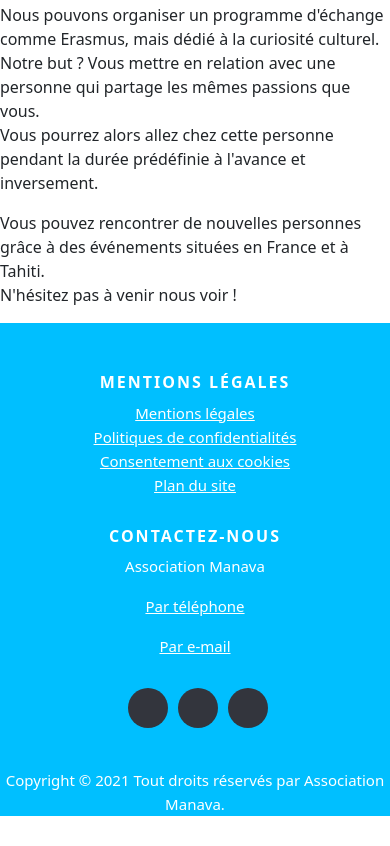
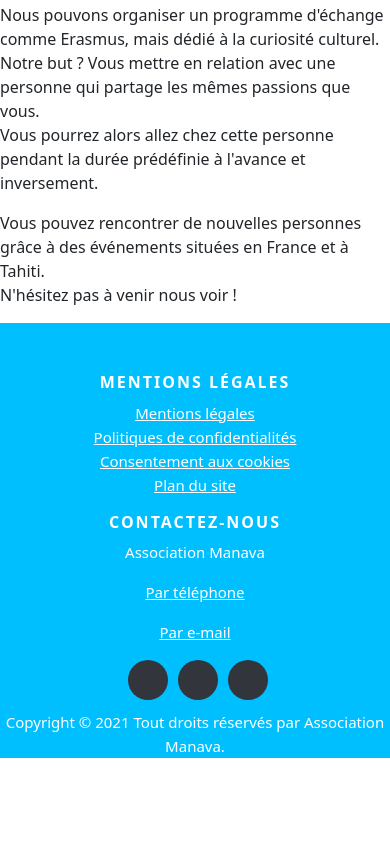
Before and after one commit to Aurelie-dana/Manava, a plain HTML site: page index.html in a window 390 px wide. Shown: the part 581-1427 px from the top of the page. After the commit the page ends 1339 px from the top, so only its background shows below. Drawn offline with nearby package versions, Linux system fonts and the light colour scheme.

Commit message:
Change footer

```diff
--- a/style.css
+++ b/style.css
@@ -10,7 +10,7 @@
 .site-footer
 {
   background-color: #00BFFF;
-  padding:45px 0 20px;
+  padding:45px 2px 20px;
   font-size:15px;
   line-height:24px;
   color:#fff;
@@ -22,7 +22,7 @@
 }
 .site-footer hr.small
 {
-  margin:20px 0
+  margin:20px 0;
 }
 .site-footer h6
 {
@@ -86,10 +86,10 @@
 {
   .site-footer [class^=col-]
   {
-    margin-bottom:30px
+    margin-left: 0px;
   }
 }
-@media (max-width:767px)
+@media (max-width:768px)
 {
   .site-footer
   {
@@ -130,9 +130,6 @@
   text-align:center;
   margin-right:8px;
   border-radius:100%;
-  -webkit-transition:all .2s linear;
-  -o-transition:all .2s linear;
-  transition:all .2s linear
 }
 .social-icons a:active,.social-icons a:focus,.social-icons a:hover
 {
```
